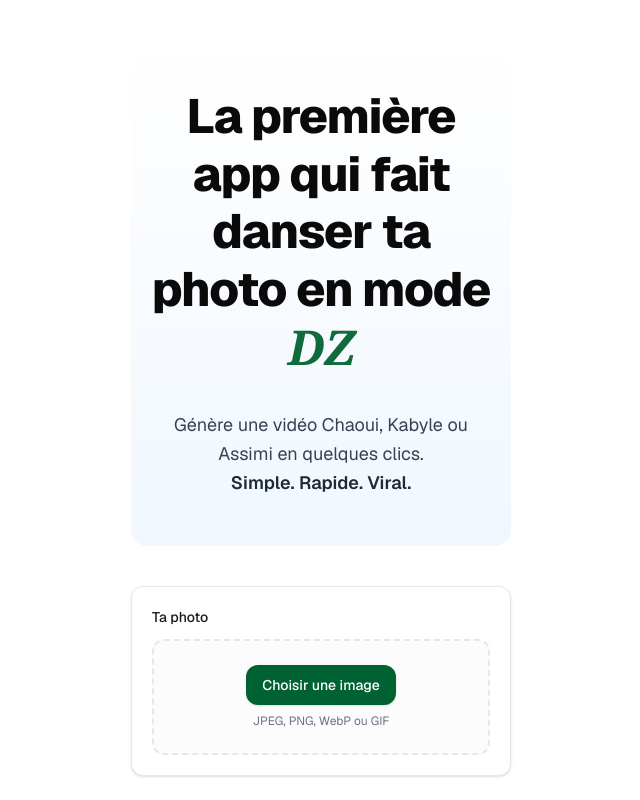
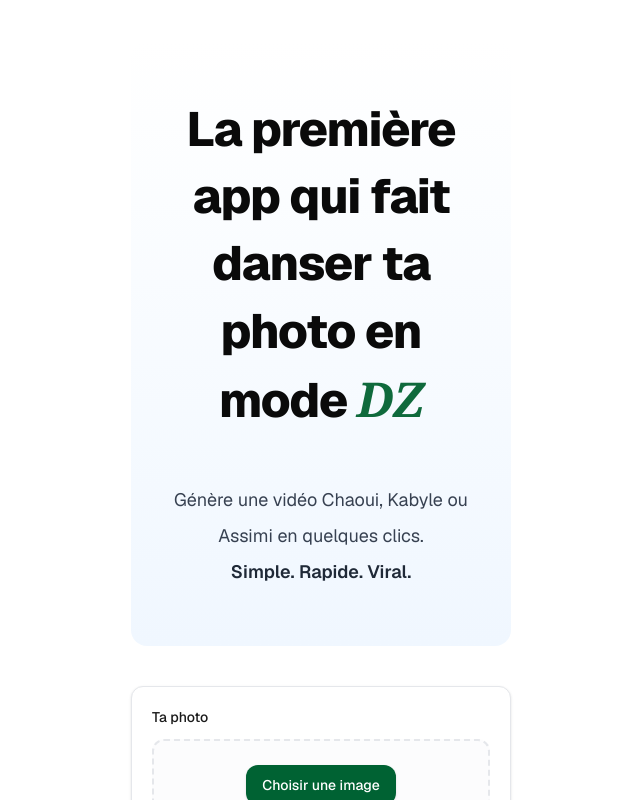
Before and after one commit to llyes38/dz-motion, a Next.js app: page / in a window 1280 px wide. Shown: the top 800 px of the page, without its empty margins (319-959 px from the left). Built offline with nearby package versions, Linux system fonts and the light colour scheme.

Commit message:
Header: plus d'espace, titre et sous-titre mieux centrés

```diff
--- a/app/page.tsx
+++ b/app/page.tsx
@@ -125,12 +125,12 @@ export default function Home() {
   return (
     <div className="min-h-screen bg-[#ffffff] text-[#1a1a1a]">
       <main className="mx-auto max-w-[420px] px-5 py-10">
-        <header className="mb-10 rounded-2xl bg-gradient-to-b from-white to-[#f0f7ff] px-4 py-10 text-center sm:py-12">
-          <h1 className="text-4xl font-extrabold leading-[1.2] tracking-tight text-[#0a0a0a] sm:text-5xl">
+        <header className="mb-10 rounded-2xl bg-gradient-to-b from-white to-[#f0f7ff] px-6 py-12 text-center sm:py-14">
+          <h1 className="mx-auto max-w-[320px] text-4xl font-extrabold leading-[1.45] tracking-tight text-[#0a0a0a] sm:max-w-[380px] sm:text-5xl sm:leading-[1.4]">
             La première app qui fait danser ta photo en mode{" "}
             <span className="font-serif italic text-[#0F6A3C]">DZ</span>
           </h1>
-          <p className="mx-auto mt-8 max-w-[360px] text-lg font-normal leading-relaxed text-[#374151] sm:max-w-[420px]">
+          <p className="mx-auto mt-12 max-w-[300px] text-lg font-normal leading-loose text-[#374151] sm:max-w-[340px]">
             Génère une vidéo Chaoui, Kabyle ou Assimi en quelques clics.
             <br />
             <span className="font-semibold text-[#1f2937]">Simple. Rapide. Viral.</span>
```
